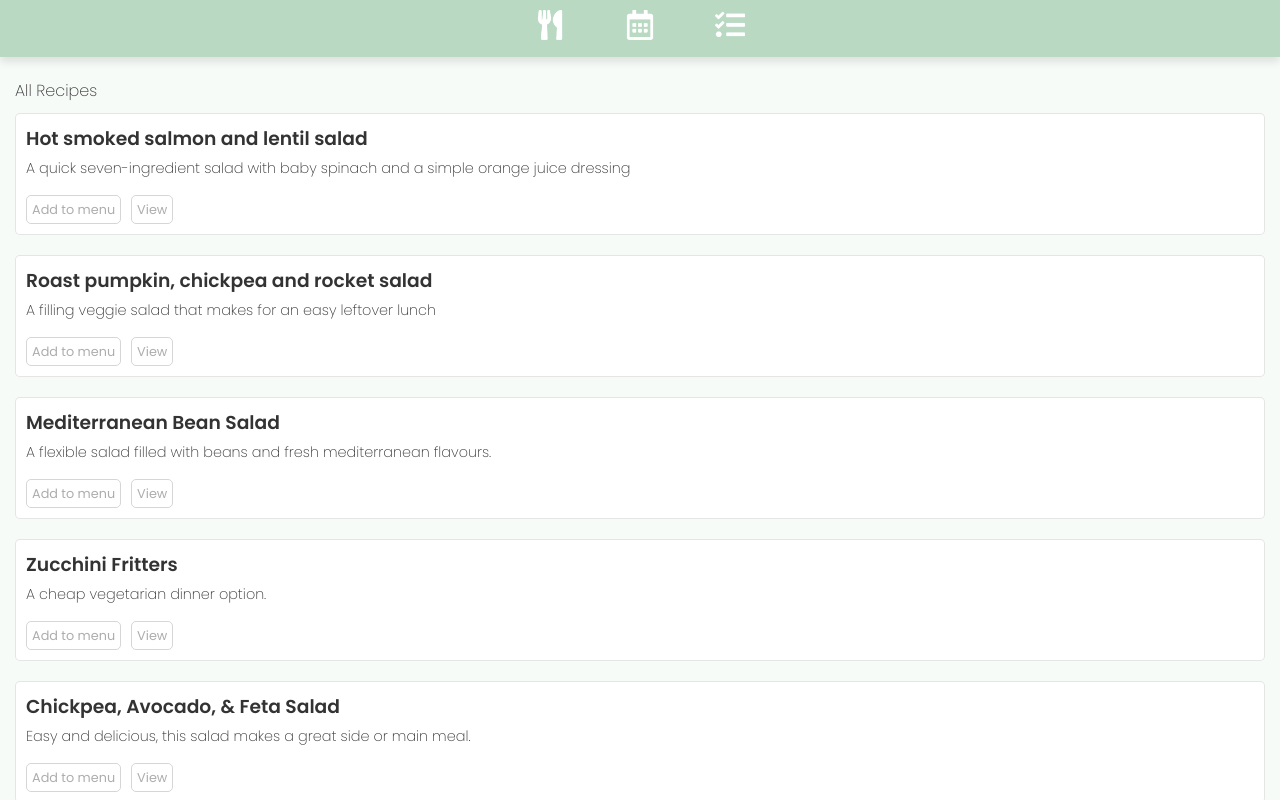
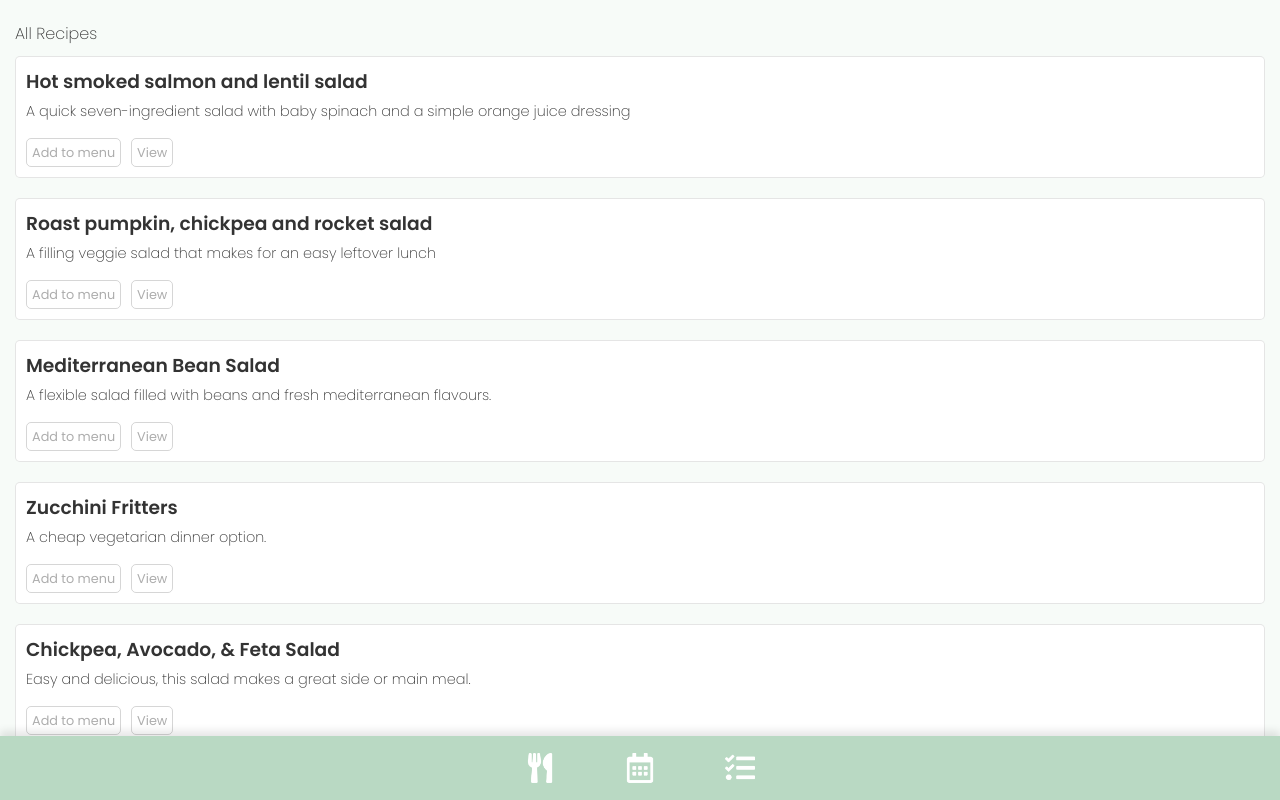
Before and after one commit to Rymierymie/recipe-book-vue, a Vue app: page / in a window 1280 px wide. Shown: the top 800 px of the page. Built offline with nearby package versions, Linux system fonts and the light colour scheme.

Commit message:
- [x] Move nav to bottom

```diff
--- a/src/App.vue
+++ b/src/App.vue
@@ -57,7 +57,7 @@ export default {
                 }
 
                 this.recentlyViewed.unshift(viewedItem);
-                if (this.recentlyViewed.length > 4){
+                if (this.recentlyViewed.length > 3){
                   this.recentlyViewed.pop();
                 }
                 localStorage.setItem('recentlyViewed', JSON.stringify(this.recentlyViewed));
@@ -153,19 +153,22 @@ h1 {
 
 #nav {
   text-align: center;
-  position: sticky;
-  top: 0;
+  position: fixed;
+  bottom: 0;
+  width: 100%;
+  overflow: hidden;
   background-color: #B9D9C3;
   z-index: 1;
-  -webkit-box-shadow: 0px 5px 8px 0px rgba(0,0,0,0.1);
-  -moz-box-shadow: 0px 5px 8px 0px rgba(0,0,0,0.1);
-  box-shadow: 0px 5px 8px 0px rgba(0,0,0,0.1);
+  -webkit-box-shadow: 0px -5px 8px 0px rgba(0,0,0,0.1);
+  -moz-box-shadow: 0px -5px 8px 0px rgba(0,0,0,0.1);
+  box-shadow: 0px -5px 8px 0px rgba(0,0,0,0.1);
 }
 
 .nav-icon {
   width: 30px;
-  margin: 10px 30px;
+  margin: 10px 35px;
   cursor: pointer;
+  padding-top: 7px;
 }
 
 /* #nav::after {
--- a/src/components/Plan.vue
+++ b/src/components/Plan.vue
@@ -21,10 +21,38 @@
         <img src="../assets/icons/reset.png" @click="reset_planner()" id="resetPlanIcon" class="icon-big"/>
         </h4>
         <div v-for="(value, name, index) in meal_plan" v-bind:key="index">
-            <h2 id="dayHeadline">{{ name }}
+            <h2 id="dayHeadline">{{ name.charAt(0).toUpperCase() + name.slice(1)}}
             <button @click="show_day(name, 'Dinner')" id="showDinnerButton" class="addMealButton customButton">Plan dinner</button>
             <button @click="show_day(name, 'Lunch')" id="showLunchButton" class="addMealButton customButton">Plan lunch</button>
             </h2>
+            <div class="display-toggle selectorCard" :id="`${name}LunchSelectors`">
+            <span>Lunch &nbsp; <img src="../assets/icons/cancel.png" @click="show_day(name, 'Lunch')" class="icon closeSelectorCard" /> </span>
+            <select class="mealSelecter" v-model="value.lunch.recipe" v-on:change="mealPlanChange">
+                <option value="" selected></option>
+                <option v-for="(item, index) in menu" v-bind:key="index">
+                    {{ item }}
+                </option>
+            </select>
+            <p class="servesSetters" v-show="value.lunch.recipe != ''">
+            <button class="plusMinusButton" @click="value.lunch.serves -= 1" v-on:click="mealPlanChange"><img class="icon" src="../assets/icons/minus.png" /></button>
+            <span class="selectorServes">{{ value.lunch.serves }}</span>
+            <button class="plusMinusButton" @click="value.lunch.serves += 1" v-on:click="mealPlanChange"><img class="icon" src="../assets/icons/plus.png" /></button>
+            </p>
+            </div>
+            <div class="display-toggle selectorCard" :id="`${name}DinnerSelectors`">
+            <span>Dinner &nbsp; <img src="../assets/icons/cancel.png" @click="show_day(name, 'Dinner')" class="icon closeSelectorCard" /> </span>
+            <select class="mealSelecter" v-model="value.dinner.recipe" v-on:change="mealPlanChange">
+                <option value="" selected></option>
+                <option v-for="(item, index) in menu" v-bind:key="index">
+                    {{ item }}
+                </option>
+            </select>
+            <p class="servesSetters" v-show="value.dinner.recipe != ''">
+            <button class="plusMinusButton" @click="value.dinner.serves -= 1" v-on:click="mealPlanChange"><img class="icon" src="../assets/icons/minus.png" /></button>
+            <span class="selectorServes">{{ value.dinner.serves }}</span>
+            <button class="plusMinusButton" @click="value.dinner.serves += 1" v-on:click="mealPlanChange"><img class="icon" src="../assets/icons/plus.png" /></button>
+            </p>
+            </div>
             <div v-show="value.lunch.recipe !=''">
                 <p class="menuTimeHeadline">Lunch</p>
                 <p class="menuMealItem">{{ value.lunch.recipe }}</p>
@@ -34,34 +62,6 @@
                 <p class="menuTimeHeadline">Dinner</p>
                 <p class="menuMealItem">{{ value.dinner.recipe }}</p>
                 <p v-show="value.dinner.serves != 0" class="menuServesAmount"><em>{{ value.dinner.serves }} serve<span v-show="value.dinner.serves > 1">s</span></em></p>
-            </div>
-            <div class="display-toggle selectorCard" :id="`${name}LunchSelectors`">
-            <span>Lunch &nbsp;</span>
-            <select class="mealSelecter" v-model="value.lunch.recipe" v-on:change="mealPlanChange">
-                <option value="" selected></option>
-                <option v-for="(item, index) in menu" v-bind:key="index">
-                    {{ item }}
-                </option>
-            </select>
-            <p class="servesSetters" v-show="value.lunch.recipe != ''">
-            <button class="plusMinusButton" @click="value.lunch.serves -= 1" v-on:click="mealPlanChange"><img class="icon" src="../assets/icons/minus.png" /></button>
-            {{ value.lunch.serves }}
-            <button class="plusMinusButton" @click="value.lunch.serves += 1" v-on:click="mealPlanChange"><img class="icon" src="../assets/icons/plus.png" /></button>
-            </p>
-            </div>
-            <div class="display-toggle selectorCard" :id="`${name}DinnerSelectors`">
-            <span>Dinner &nbsp;</span>
-            <select class="mealSelecter" v-model="value.dinner.recipe" v-on:change="mealPlanChange">
-                <option value="" selected></option>
-                <option v-for="(item, index) in menu" v-bind:key="index">
-                    {{ item }}
-                </option>
-            </select>
-            <p class="servesSetters" v-show="value.dinner.recipe != ''">
-            <button class="plusMinusButton" @click="value.dinner.serves -= 1" v-on:click="mealPlanChange"><img class="icon" src="../assets/icons/minus.png" /></button>
-            {{ value.dinner.serves }}
-            <button class="plusMinusButton" @click="value.dinner.serves += 1" v-on:click="mealPlanChange"><img class="icon" src="../assets/icons/plus.png" /></button>
-            </p>
             </div>
             <div class="divider dayDivider">
             </div>
@@ -459,8 +459,19 @@ ul {
 }
 
 .servesSetters {
-    margin: 0px 0px;
+    margin: 0px 0px 8px 0px;
     text-align: center;
+}
+
+.selectorServes {
+    margin: 0px 10px;
+}
+
+.closeSelectorCard {
+    position: relative;
+    float: right;
+    top: 5px;
+    right: 5px;
 }
 
 .plusMinusButton {
```
